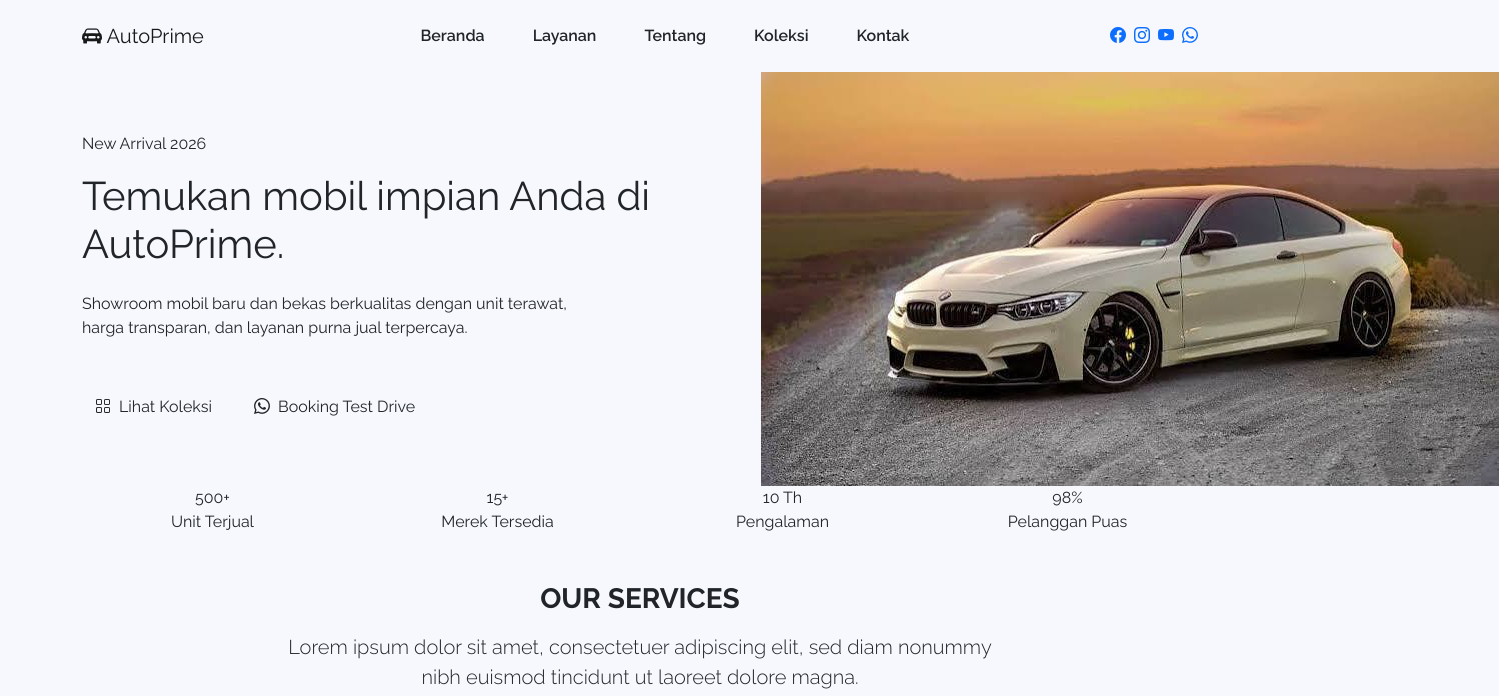
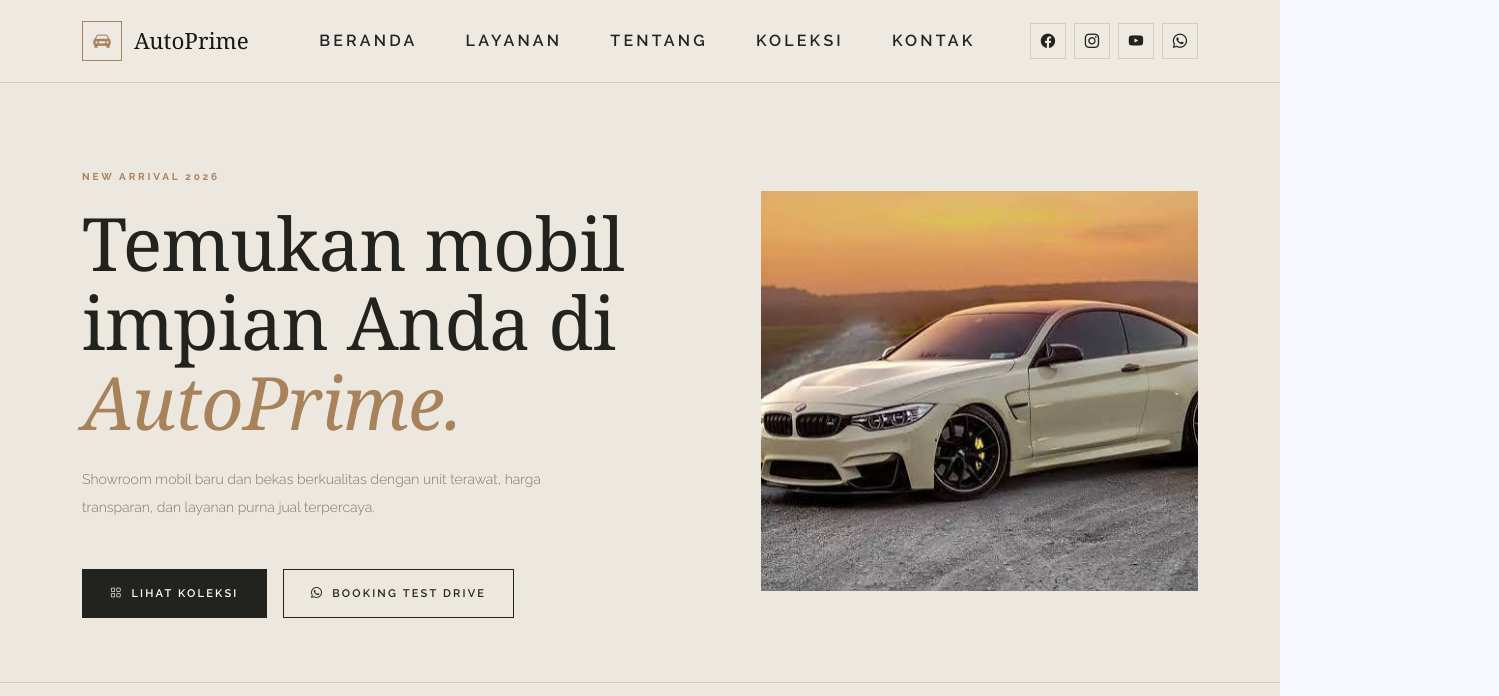
Before and after one commit to Ramzy049/web-mobil, a plain HTML site: page index.html in a window 1280 px wide. Shown: the top 696 px of the page, 1499 px wide, since content can reach past the window. Drawn offline with nearby package versions, Linux system fonts and the light colour scheme.

Commit message:
Add CSS styles for navbar, hero, and stats sections

```diff
--- a/assets/css/style.css
+++ b/assets/css/style.css
@@ -76,3 +76,53 @@ body {
 .footer .link a:hover {
   color: #0d6efd;
 }
+
+/* ===== css showroom ===== */
+/* ===== Navbar + Hero + Stats (Bob) ===== */
+.site-nav, .hero, .stats {
+  --bg: #ede8df;
+  --ink: #22231f;
+  --gold: #a8825a;
+  --muted: #7a776f;
+  --line: rgba(34, 35, 31, .14);
+  --serif: Georgia, "Times New Roman", serif;
+  font-family: Raleway, sans-serif;
+  font-weight: 300;
+  color: var(--ink);
+}
+.hero, .stats { background: var(--bg); }
+.site-nav a, .hero a { text-decoration: none; }
+.hero h1 { font-family: var(--serif); font-weight: 400; letter-spacing: -.01em; }
+
+.accent { font-style: italic; color: var(--gold); }
+.eyebrow { font-size: 10px; font-weight: 700; letter-spacing: .28em; text-transform: uppercase; color: var(--gold); }
+.copy { font-size: 14px; line-height: 2; color: var(--muted); }
+
+/* navbar */
+.site-nav { background: rgba(237, 232, 223, .92); backdrop-filter: blur(8px); border-bottom: 1px solid var(--line); }
+.brand { font-family: var(--serif); font-size: 1.4rem; display: flex; align-items: center; gap: .75rem; }
+.brand-icon { width: 40px; height: 40px; display: inline-flex; align-items: center; justify-content: center; border: 1px solid var(--gold); color: var(--gold); font-size: 1.1rem; }
+.site-nav .nav-link { font-size: 11px; font-weight: 600; letter-spacing: .2em; text-transform: uppercase; color: var(--ink); transition: color .25s; }
+.site-nav .nav-link:hover { color: var(--gold); }
+.social a { width: 36px; height: 36px; display: inline-flex; align-items: center; justify-content: center; border: 1px solid var(--line); font-size: .9rem; color: var(--ink); transition: all .25s; }
+.social a:hover { background: var(--ink); color: #fff; border-color: var(--ink); }
+
+/* buttons */
+.btn-ink, .btn-line { border-radius: 0; font-size: 11px; font-weight: 600; letter-spacing: .2em; text-transform: uppercase; padding: .95rem 1.7rem; }
+.btn-ink { background: var(--ink); color: #fff; border: 1px solid var(--ink); }
+.btn-ink:hover { background: var(--gold); border-color: var(--gold); color: #fff; }
+.btn-line { background: transparent; color: var(--ink); border: 1px solid var(--ink); }
+.btn-line:hover { background: var(--ink); color: #fff; }
+
+/* hero */
+.hero { padding: 5rem 0 4rem; }
+.hero h1 { font-size: clamp(2.6rem, 6vw, 4.6rem); line-height: 1.08; }
+.hero-visual { height: 400px; background: linear-gradient(145deg, #cfc6b6, #a99c86); overflow: hidden; }
+.hero-visual img { width: 100%; height: 100%; object-fit: cover; display: block; }
+
+/* stats */
+.stats { border-top: 1px solid var(--line); border-bottom: 1px solid var(--line); padding: 2.5rem 0; }
+.stat-num { font-family: var(--serif); font-size: 2.6rem; line-height: 1; }
+.stat-label { margin-top: .6rem; }
+
+@media (max-width: 575.98px) { .hero-visual { height: 260px; } }
```
